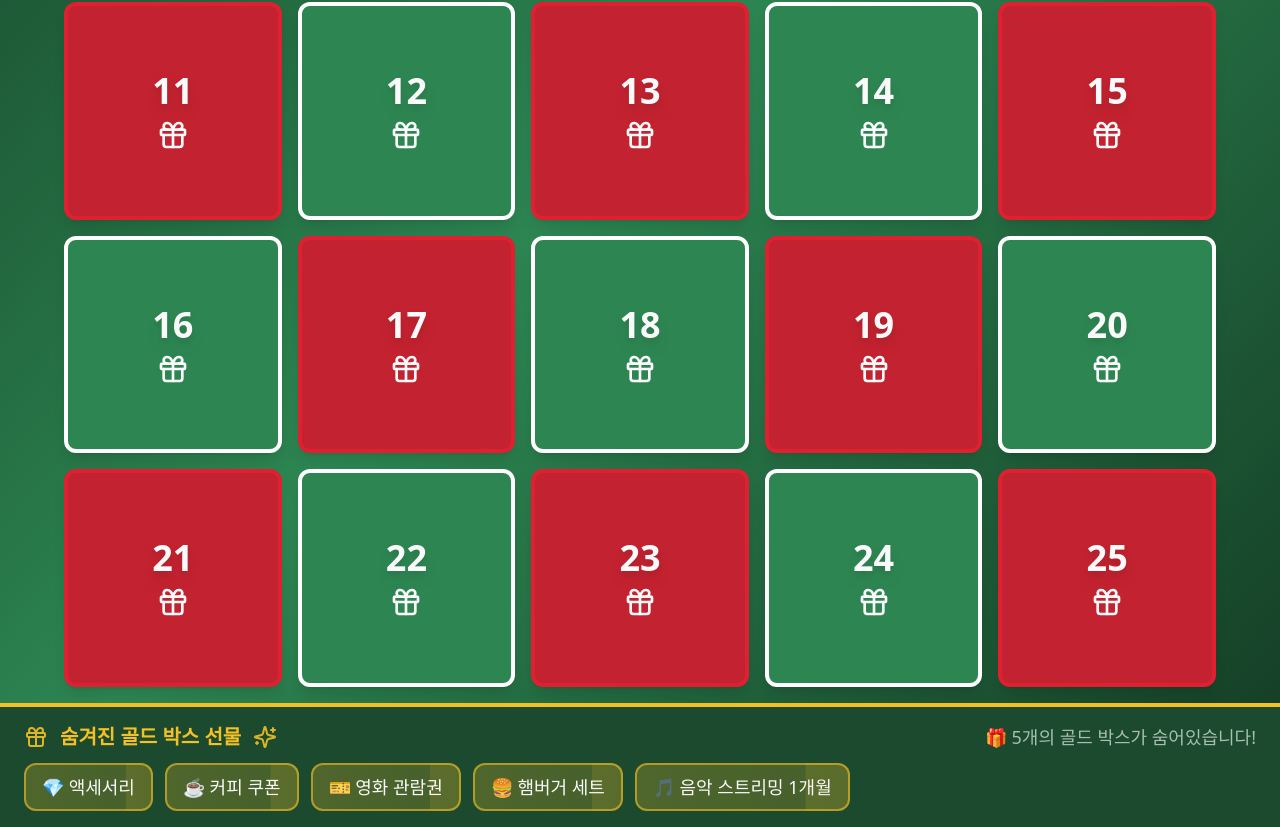
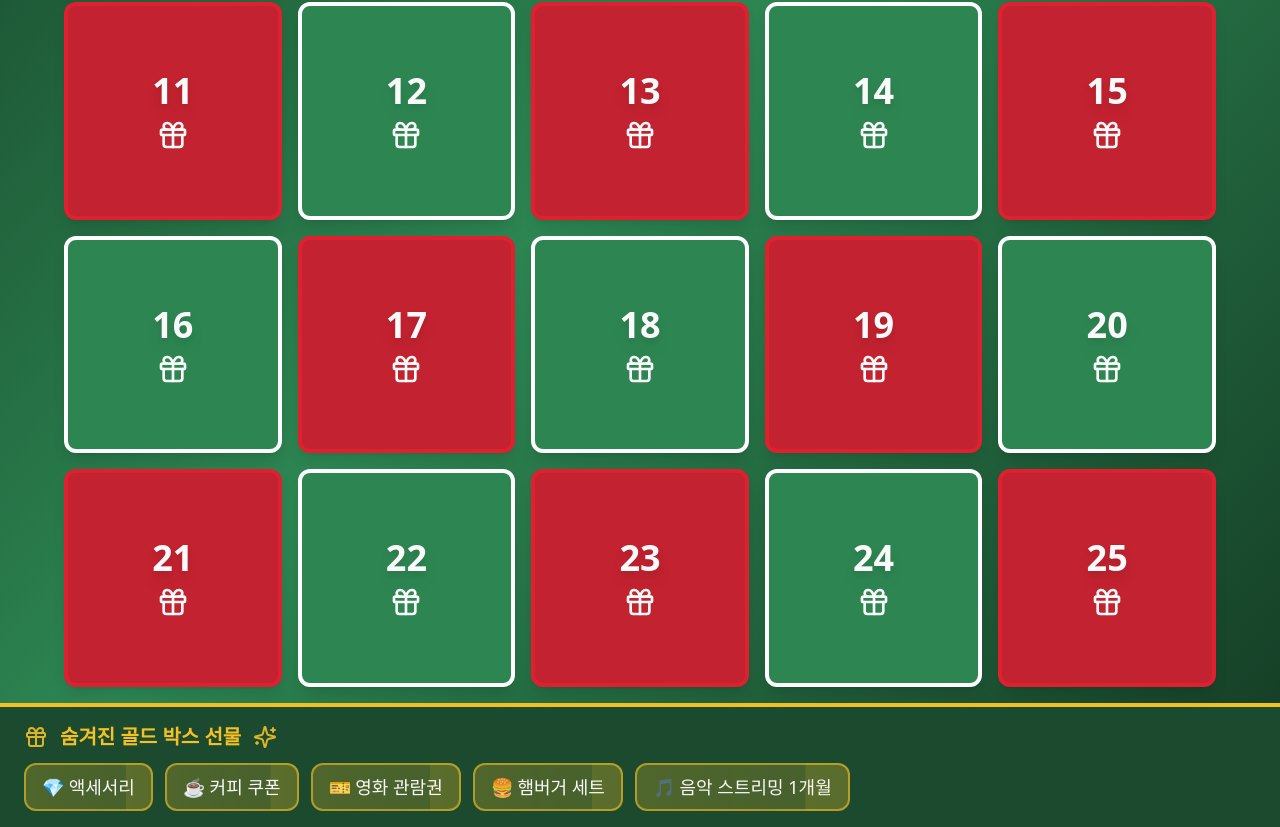
Before and after one commit to 4jupalzza/christmas-gift-quest61315-love, a React (Vite) app: page / in a window 1280 px wide. Shown: the part 597-1424 px from the top of the page. Built offline with nearby package versions, Linux system fonts and the light colour scheme; the HTML template or start-up script is replaced by a standard one.

Commit message:
Remove unopened golden gifts preview

```diff
--- a/src/components/Scoreboard.tsx
+++ b/src/components/Scoreboard.tsx
@@ -19,9 +19,6 @@ const Scoreboard = ({ openedGoldenGifts, unopenedGoldenGifts, totalGoldenBoxes }
               숨겨진 골드 박스 선물
             </h2>
             <Sparkles className="w-6 h-6 text-accent animate-pulse" />
-            <span className="text-lg text-muted-foreground ml-auto">
-              {unopenedGoldenGifts.length > 0 ? `🎁 ${unopenedGoldenGifts.length}개의 골드 박스가 숨어있습니다!` : ""}
-            </span>
           </div>
 
           <div className="flex flex-wrap gap-3">
```
